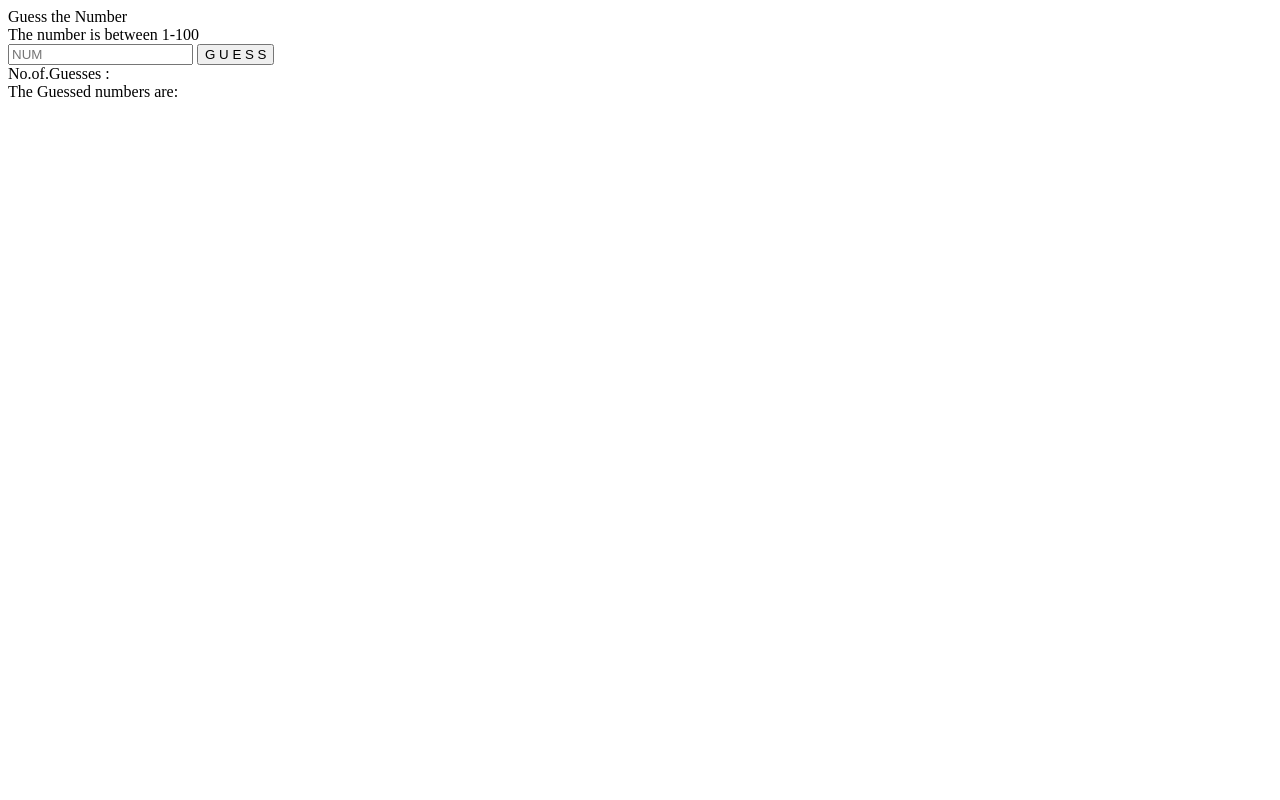
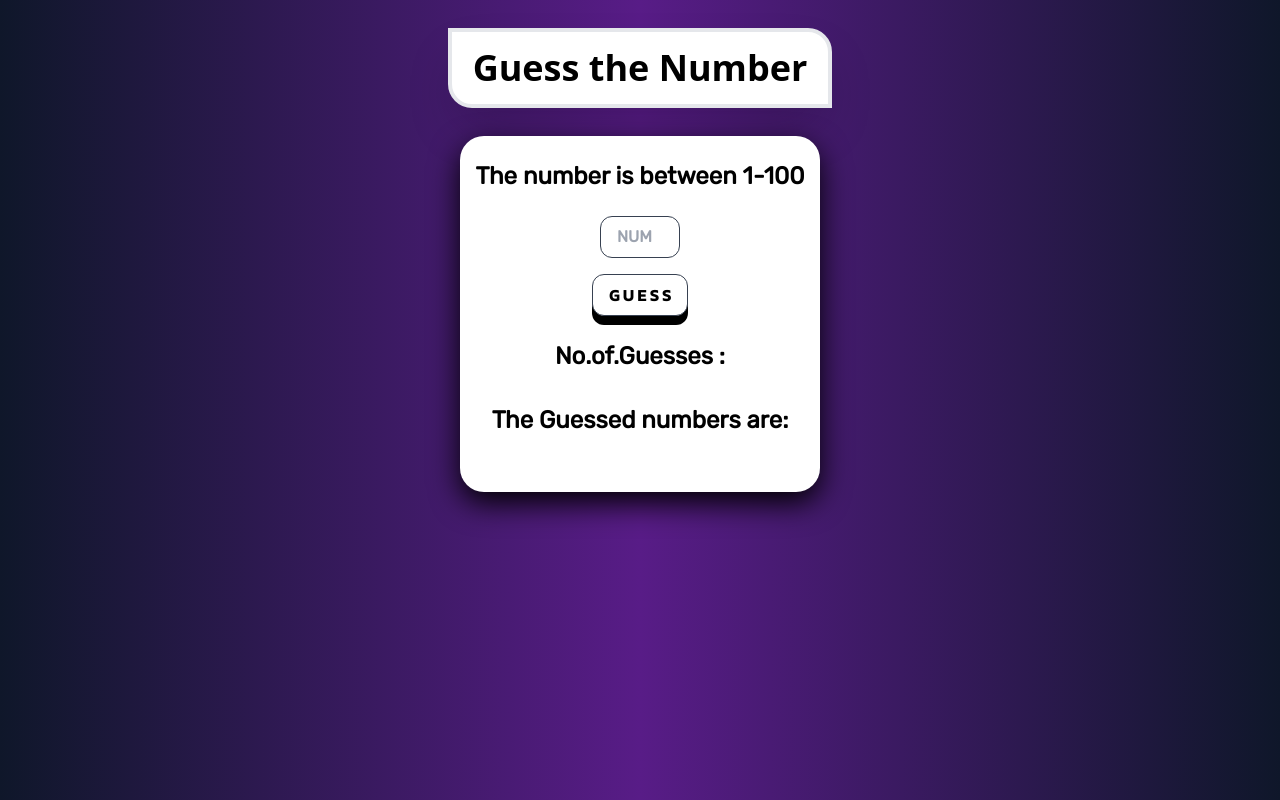
Before and after one commit to Akram-00/Guess_the_number, a plain HTML site: page index.html in a window 1280 px wide. Drawn offline with Linux system fonts and the light colour scheme; the site is published under a folder, as on GitHub Pages, so addresses that start at the root find nothing.

Commit message:
version_1

```diff
--- a/index.html
+++ b/index.html
@@ -8,7 +8,7 @@
 
     <link href="https://fonts.googleapis.com/css2?family=Rubik&display=swap" rel="stylesheet">
     <link href="https://fonts.googleapis.com/css2?family=Kanit:wght@500&display=swap" rel="stylesheet">
-  <link rel="stylesheet" href="/assets/index-023021b3.css">
+  <link rel="stylesheet" href="assets/index-023021b3.css">
 </head>
 <body class="bg-gradient-to-r from-slate-900 via-purple-900 to-slate-900">
     <div class="body mx-auto flex justify-center flex-col items-center m-auto w-fit ">
```
